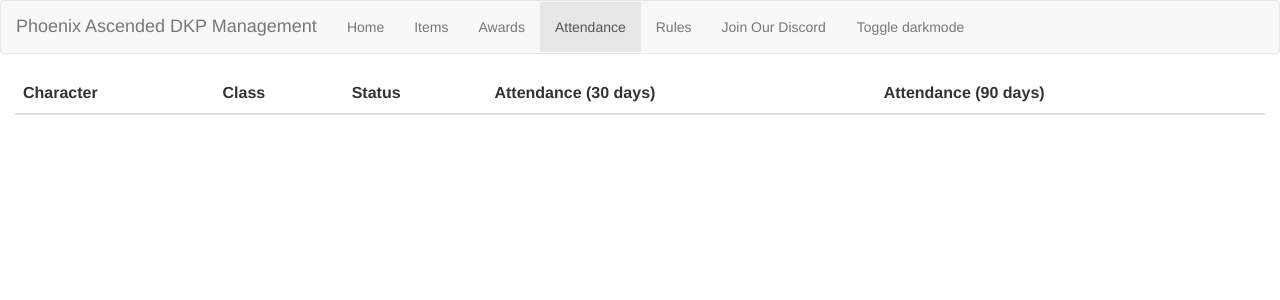
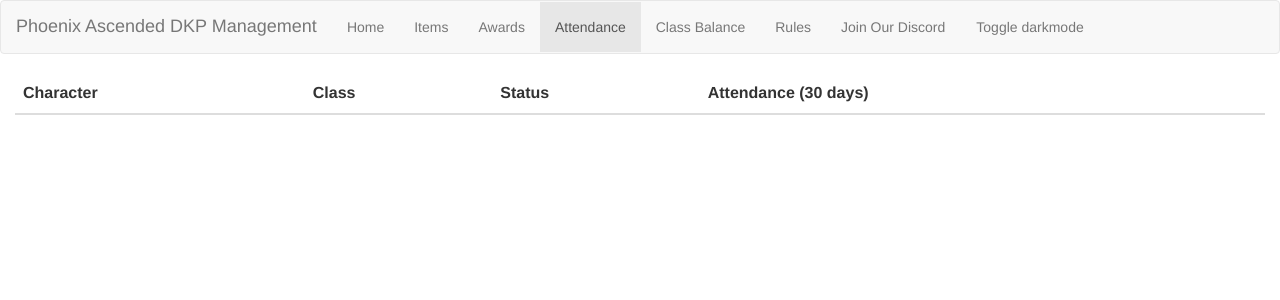
Before and after one commit to michael-sloma/PADKP-server, a Django app: page /attendance/ in a window 1280 px wide. Shown: the top 300 px of the page. Run offline with Django 3.2, Linux system fonts and the light colour scheme; data that the repository does not hold is empty; parts of the project's set-up code (start-up, migrations or seed data) failed here and were passed over; some libraries are stand-ins or nearby versions.

Commit message:
add class balance link, change date ranges to 15/30.

```diff
--- a/padkp_show/views.py
+++ b/padkp_show/views.py
@@ -74,12 +74,10 @@ def attendance_table(request):
         attendance = '%.1f' % (character.attendance(30))
         if attendance == '0.0':
             continue
-        attendance_90 = '%.1f' % (character.attendance(90))
 
         result.append({'name': character.name, 'character_class': character.character_class,
                        'character_status': character.get_status_display(),
-                       'attendance': attendance,
-                       'attendance_90': attendance_90})
+                       'attendance': attendance})
     result = sorted(result, key=lambda x: float(x['attendance']), reverse=True)
 
     extra = {'total_dumps': total_dumps,
@@ -198,10 +196,22 @@ def discord(request):
 def class_balance_table(request):
     template = loader.get_template('padkp_show/classes.html')
     days_ago_30 = dt.datetime.utcnow() - dt.timedelta(days=30)
-    days_ago_90 = dt.datetime.utcnow() - dt.timedelta(days=90)
+    days_ago_15 = dt.datetime.utcnow() - dt.timedelta(days=15)
 
     name_class_map = {
         c.name: c.character_class for c in Character.objects.all()}
+
+    counts = {character_class: 0 for character_class in name_class_map.values()}
+    n_dumps = 0
+
+    for dump in RaidDump.objects.filter(time__gte=days_ago_15):
+        n_dumps += 1
+        for character in dump.characters_present.all():
+            if character.status == 'MN':
+                counts[character.character_class] += 1
+    class_counts_15 = {}
+    for character_class, count in counts.items():
+        class_counts_15[character_class] = '%.1f' % (float(count) / n_dumps)
 
     counts = {character_class: 0 for character_class in name_class_map.values()}
     n_dumps = 0
@@ -215,26 +225,17 @@ def class_balance_table(request):
     for character_class, count in counts.items():
         class_counts_30[character_class] = '%.1f' % (float(count) / n_dumps)
 
-    for dump in RaidDump.objects.filter(time__gte=days_ago_90):
-        n_dumps += 1
-        for character in dump.characters_present.all():
-            if character.status == 'MN':
-                counts[character.character_class] += 1
-    class_counts_90 = {}
-    for character_class, count in counts.items():
-        class_counts_90[character_class] = '%.1f' % (float(count) / n_dumps)
-
     result = []
     for character_class in counts:
         if character_class in ['Shadow', 'Unknown']:
             continue
         result.append({'character_class': character_class,
                        'counts_30': class_counts_30[character_class],
-                       'counts_90': class_counts_90[character_class]}
+                       'counts_15': class_counts_15[character_class]}
                       )
     result = sorted(result, key=lambda record: record['character_class'])
-    totals = {'total_30': sum(float(x['counts_30']) for x in result),
-              'total_90': sum(float(x['counts_90']) for x in result)}
+    totals = {'total_30':  '%.1f' % sum(float(x['counts_30']) for x in result),
+              'total_15':  '%.1f' % sum(float(x['counts_15']) for x in result)}
 
     return HttpResponse(template.render({'records': result, 'totals': totals}, request))
 
--- a/templates/padkp_show/attendance.html
+++ b/templates/padkp_show/attendance.html
@@ -25,7 +25,6 @@
           <th>Class</th>
           <th>Status</th>
           <th>Attendance (30 days)</th>
-          <th>Attendance (90 days)</th>
         </tr>
       </thead>
       <tbody>
@@ -35,7 +34,6 @@
           <td>{{record.character_class}}</td>
           <td>{{record.character_status}}</td>
           <td>{{record.attendance}}</td>
-          <td>{{record.attendance_90}}</td>
           {% endfor %}
       </tbody>
     </table>
--- a/templates/padkp_show/header.html
+++ b/templates/padkp_show/header.html
@@ -8,8 +8,11 @@
         <li {% ifequal request.path "/" %} class="active" {% endifequal %}><a href="/">Home</a></li>
         <li {% ifequal request.path "/items/" %} class="active" {% endifequal %}><a href="/items/">Items</a></li>
         <li {% ifequal request.path "/awards/" %} class="active" {% endifequal %}><a href="/awards/">Awards</a></li>
-        <li {% ifequal request.path "/attendance/" %} class="active" {% endifequal %}><a
-            href="/attendance/">Attendance</a>
+        <li {% ifequal request.path "/attendance/" %} class="active" {% endifequal %}>
+          <a href="/attendance/">Attendance</a>
+        </li>
+        <li {% ifequal request.path "/class_balance/" %} class="active" {% endifequal %}>
+          <a href="/class_balance/">Class Balance</a>
         </li>
         <li><a href="/rules/">Rules</a></li>
         <li><a href="/discord/">Join Our Discord</a></li>
```
Also changed, not shown: templates/padkp_show/classes.html (+9 -19 lines), 1 other file.
